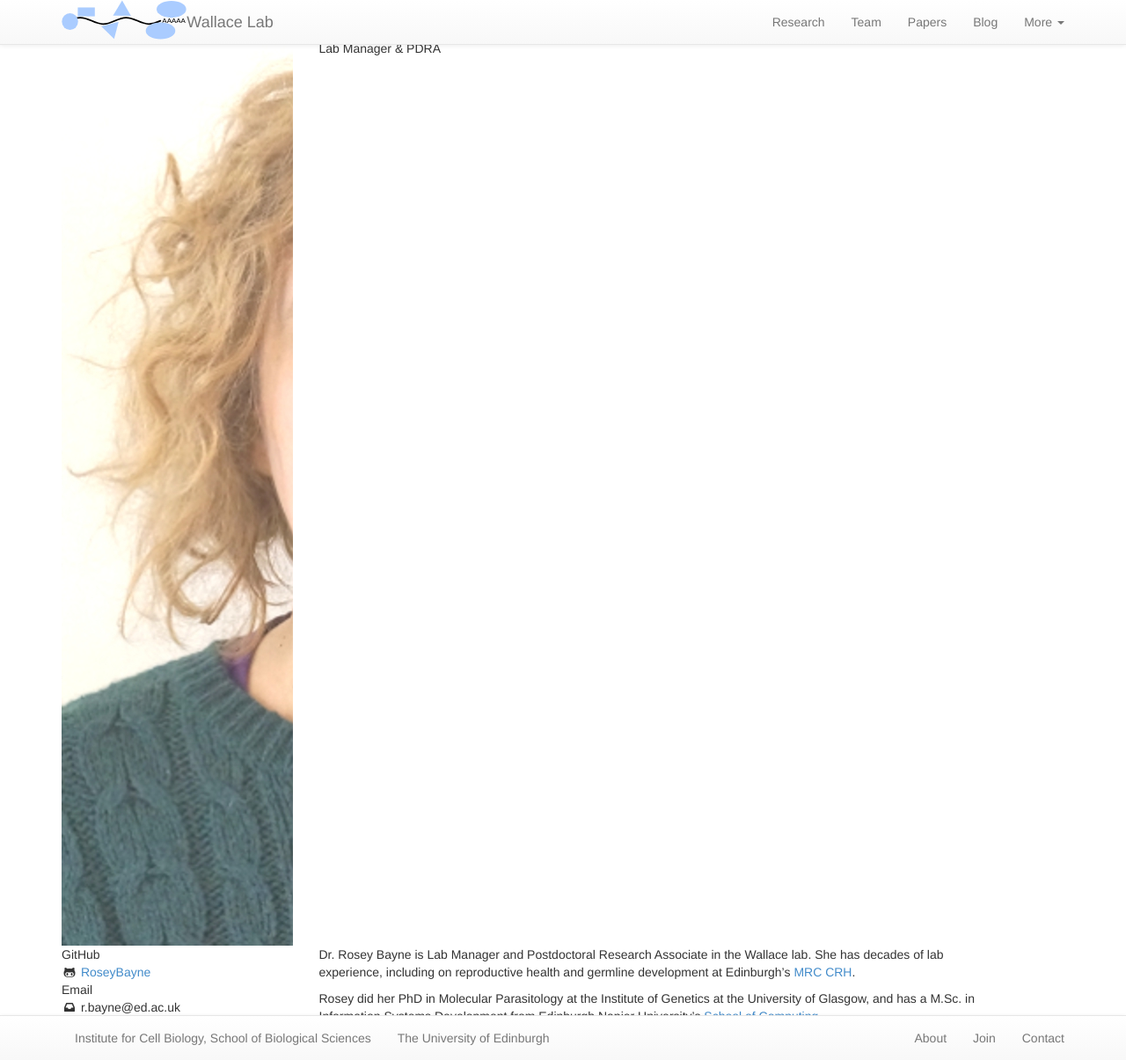
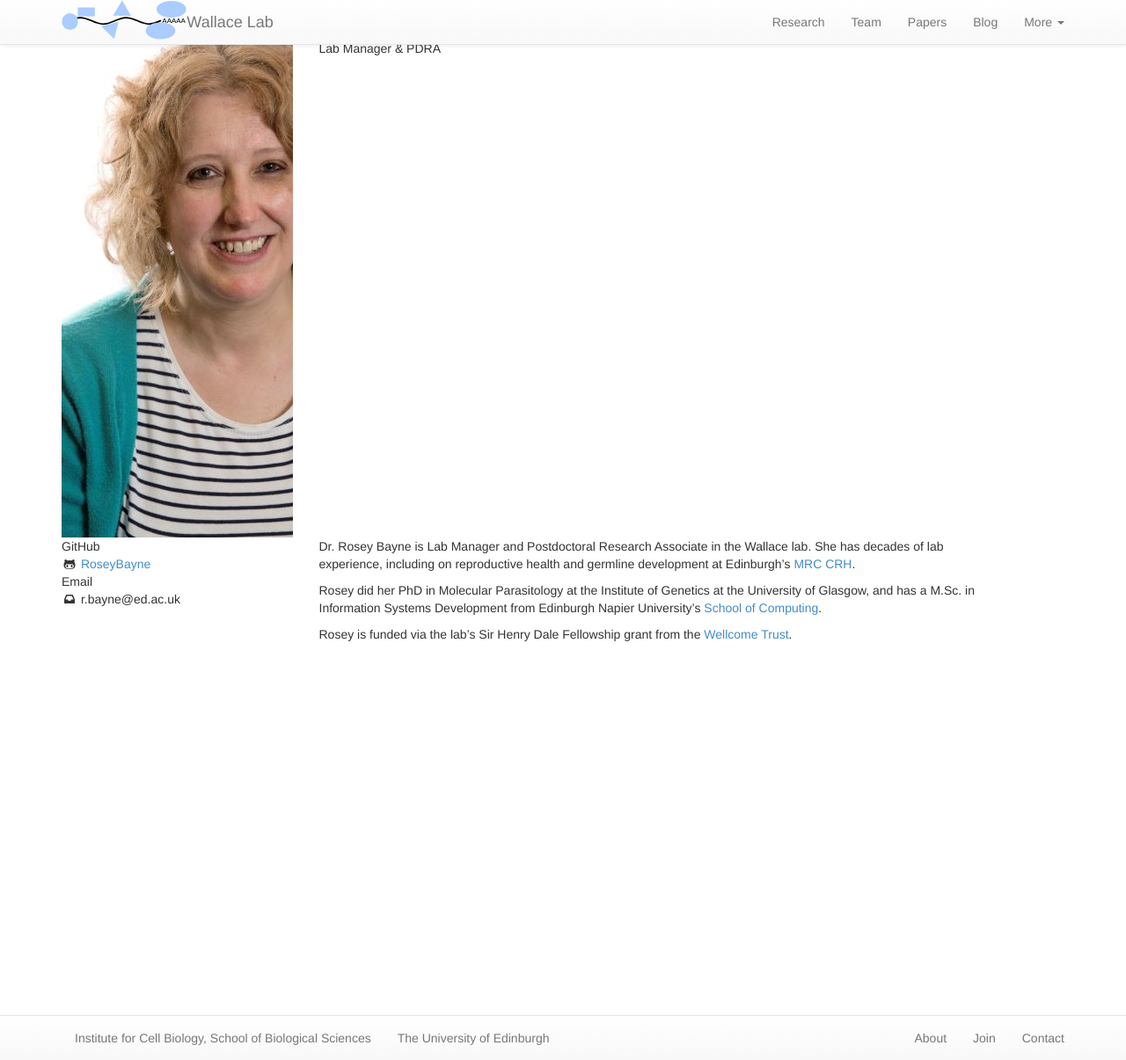
Before and after one commit to swinterbourne/ewallace.github.io, a Jekyll site: the page built from team/_posts/2018-05-01-rosey-bayne.md, in a window 1280 px wide and 1205 px high. Shown: the whole window at 88% size. Built offline with Jekyll 4.4.1, drawn with Linux system fonts in a browser that asks for light colours; nearby versions of some CDN libraries.

Commit message:
Rosey photo

```diff
--- a/team/_posts/2018-05-01-rosey-bayne.md
+++ b/team/_posts/2018-05-01-rosey-bayne.md
@@ -9,7 +9,7 @@ twitter:
 github: RoseyBayne
 ORCID: 0000-0001-5820-6050
 scholar:
-image: /assets/images/team/rosey-bayne-2018.jpg
+image: /assets/images/team/rosey-bayne-2018-welcomeday.jpg
 alum: false
 ---
 
```
Also changed, not shown: assets/images/team/rosey-bayne-2018-initial.jpg (renamed from assets/images/team/rosey-bayne-2018.jpg), assets/images/team/rosey-bayne-2018-welcomeday.jpg (added).
